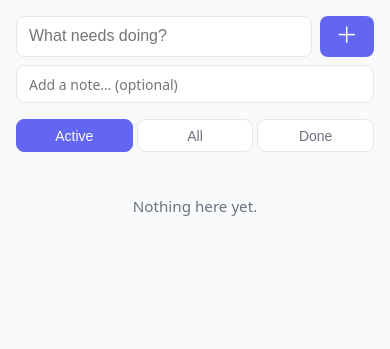
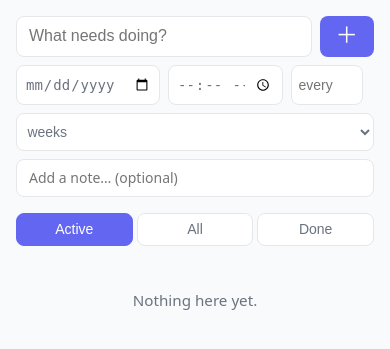
Before and after one commit to dezgo/markd, a Flask app: page / in a window 390 px wide. Shown: the part 52-401 px from the top of the page. Run offline with Flask 3, Linux system fonts and the light colour scheme; the visitor is signed in with stand-in values (Sample User, id 1); data that the repository does not hold is empty.

Commit message:
Restructure form so date/time/recur visible on mobile PWA

```diff
--- a/static/app.css
+++ b/static/app.css
@@ -221,6 +174,59 @@ body {
 }
 
 .add-row button:hover { background: var(--accent-dark); }
+
+.add-details {
+  display: flex;
+  flex-wrap: wrap;
+  gap: 0.5rem;
+}
+
+.add-details input[type="date"],
+.add-details input[type="time"] {
+  padding: 0.55rem 0.5rem;
+  border: 1px solid var(--border);
+  border-radius: 8px;
+  font-size: 0.875rem;
+  outline: none;
+  background: var(--surface);
+  color: var(--muted);
+}
+
+.add-details input[type="date"] { max-width: 145px; }
+.add-details input[type="time"] { max-width: 115px; }
+
+.add-details input[type="date"]:focus,
+.add-details input[type="time"]:focus { border-color: var(--accent); }
+
+.add-details input[type="number"] {
+  width: 4.5rem;
+  padding: 0.55rem 0.4rem;
+  border: 1px solid var(--border);
+  border-radius: 8px;
+  font-size: 0.875rem;
+  outline: none;
+  background: var(--surface);
+  color: var(--muted);
+  -moz-appearance: textfield;
+}
+
+.add-details input[type="number"]::-webkit-outer-spin-button,
+.add-details input[type="number"]::-webkit-inner-spin-button { -webkit-appearance: none; }
+
+.add-details input[type="number"]:focus { border-color: var(--accent); }
+
+.add-details select {
+  padding: 0.55rem 0.4rem;
+  border: 1px solid var(--border);
+  border-radius: 8px;
+  font-size: 0.875rem;
+  outline: none;
+  background: var(--surface);
+  color: var(--muted);
+  flex: 1;
+}
+
+.add-details select:focus { border-color: var(--accent); }
 
 #new-notes {
   width: 100%;
--- a/templates/index.html
+++ b/templates/index.html
@@ -35,6 +35,9 @@
         required
         autocomplete="off"
       >
+      <button type="submit" aria-label="Add todo">＋</button>
+    </div>
+    <div class="add-details">
       <input id="new-due" type="date" title="Due date (optional)">
       <input id="new-due-time" type="time" title="Due time (optional)">
       <input id="new-recur-interval" type="number" min="1" max="99" placeholder="every" title="Repeat every N…">
@@ -44,7 +47,6 @@
         <option value="months">months</option>
         <option value="years">years</option>
       </select>
-      <button type="submit" aria-label="Add todo">＋</button>
     </div>
     <input id="new-notes" type="text" placeholder="Add a note… (optional)" maxlength="2000" autocomplete="off">
   </form>
```
Also changed, not shown: other parts of static/app.css (+0 -55 lines).
